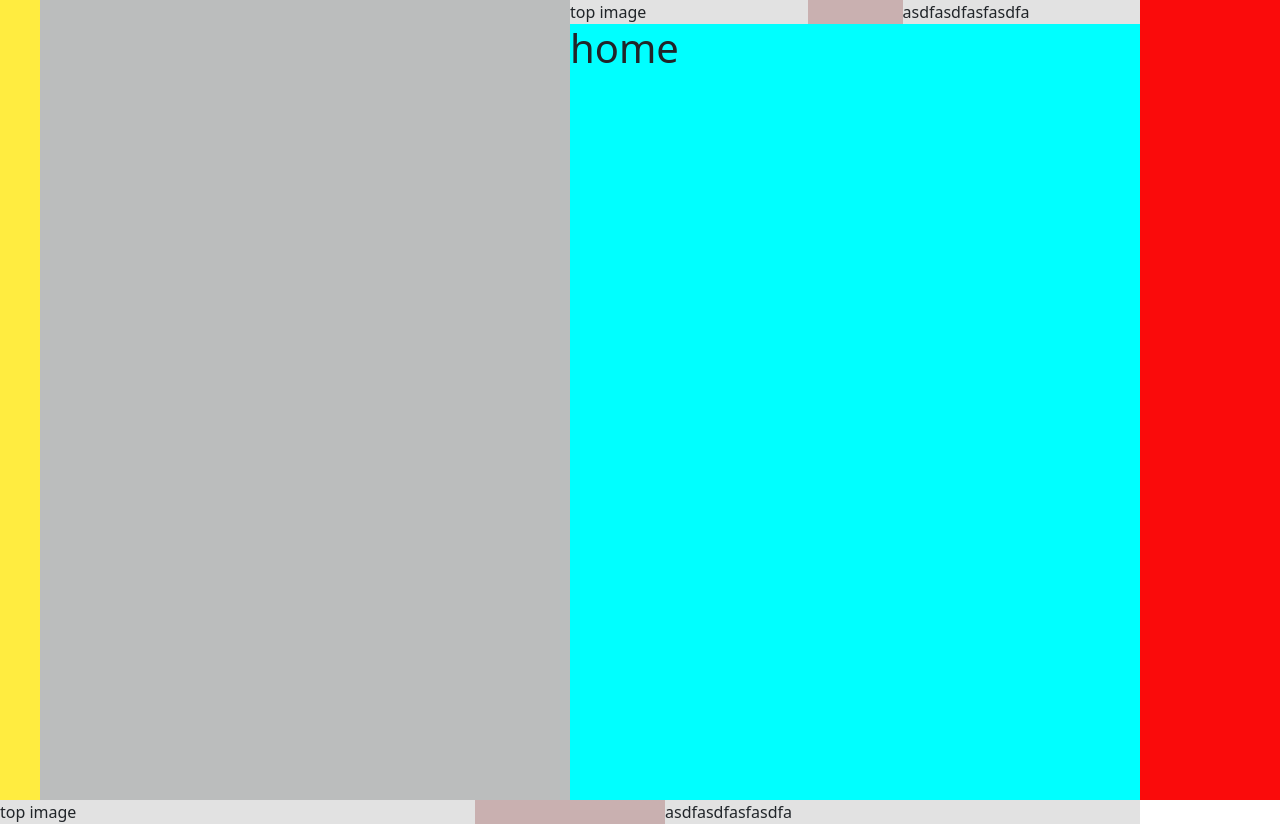
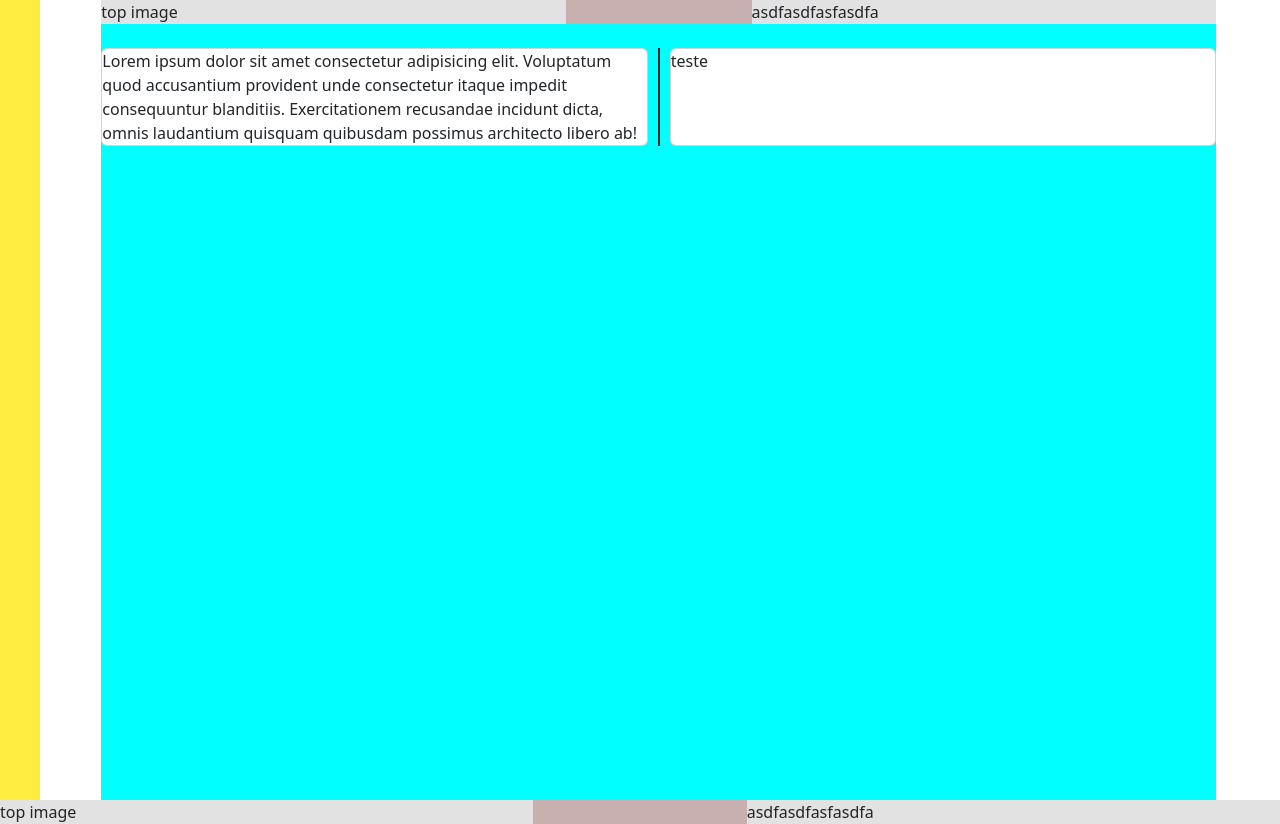
Before and after one commit to DenielCordeiro/Portfolio, an Angular app: page /header in a window 1280 px wide. Built offline with nearby package versions, Linux system fonts and the light colour scheme.

Commit message:
base time line

```diff
--- a/src/app/app.component.html
+++ b/src/app/app.component.html
@@ -1,7 +1,7 @@
 <div class="main">
-  <div class="container"  style="background-color: rgb(187, 189, 189);">
+  <div class="container">
     <div class="row">
-      <div class="col">
+      <div class="col-1">
         <app-sidebar></app-sidebar>
       </div>
       <div class="col" style="background-color: aqua;">
--- a/src/app/app.component.sass
+++ b/src/app/app.component.sass
@@ -1,7 +1,11 @@
+@use '../assets/sass/variables'
+
 *
   margin: 0
   padding: 0
 
 .main
-  background-color: #fa0b0b
   height: 100vh
+
+  .container
+    min-width: 95%
--- a/src/app/header/header.component.sass
+++ b/src/app/header/header.component.sass
@@ -4,5 +4,8 @@
   margin: 0
   padding: 0
 
-.topImage
-  background-color: variables.$gray
+.container
+  min-width: 100%
+
+  .topImage
+    background-color: variables.$gray
--- a/src/app/home/home.component.html
+++ b/src/app/home/home.component.html
@@ -1 +1,14 @@
-<h1>home</h1>
+<section class="timeLine">
+  <div class="row mt-4">
+    <div class="card col">
+      <span>
+        Lorem ipsum dolor sit amet consectetur
+        adipisicing elit. Voluptatum quod accusantium provident unde consectetur
+        itaque impedit consequuntur blanditiis. Exercitationem recusandae incidunt dicta,
+        omnis laudantium quisquam quibusdam possimus architecto libero ab!
+      </span>
+    </div>
+    <div class="line col"><span></span></div>
+    <div class="card col"><span>teste</span></div>
+  </div>
+</section>
--- a/src/app/home/home.component.sass
+++ b/src/app/home/home.component.sass
@@ -1,3 +1,11 @@
+@use '../../assets/sass/variables'
+
 *
   margin: 0
   padding: 0
+
+
+.line
+  background-color: variables.$black
+  max-width: 2px
+  margin: 0 10px 0 10px
```
